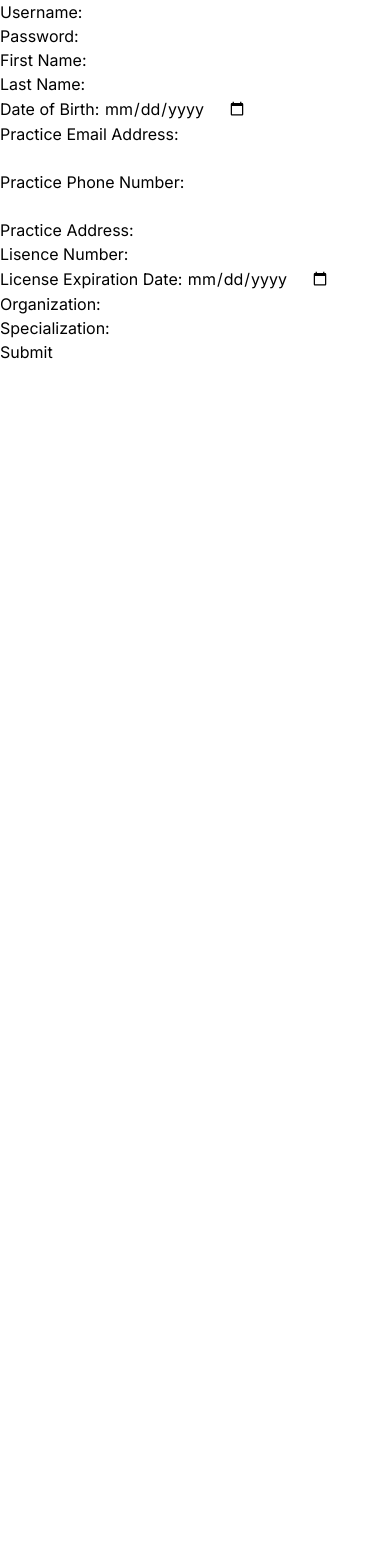
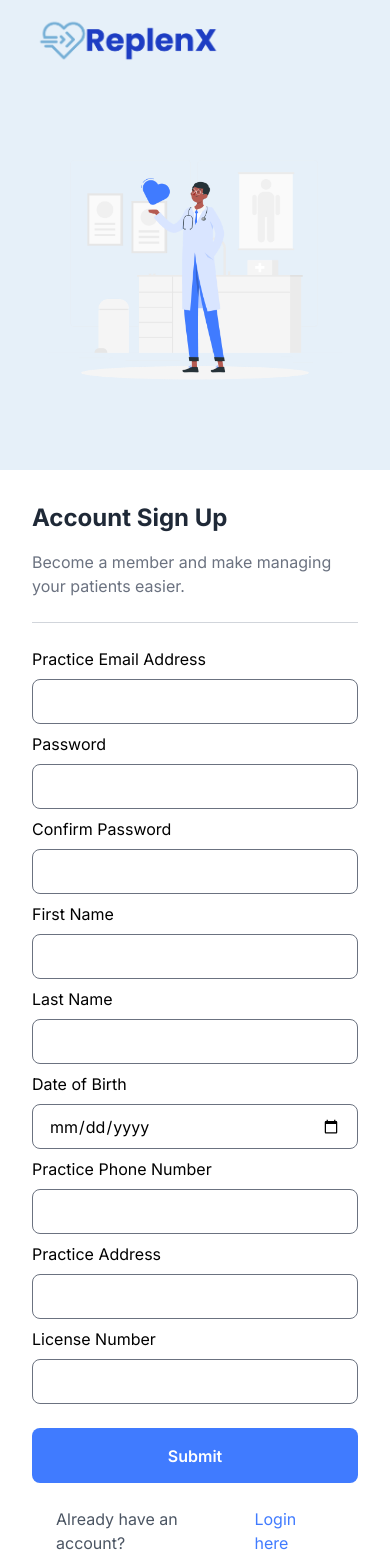
Before and after one commit to WarrenLaz/HealthCare_Pill_Tracker, a React (Create React App) app in the folder Client_Side/physician_webapp/: page /Reg in a window 390 px wide. Shown: the top 1568 px of the page. Before the commit the page ends 844 px from the top, so only its background shows below. Built offline with nearby package versions, Linux system fonts and the light colour scheme.

Commit message:
form validation and styling for register

```diff
--- a/Client_Side/physician_webapp/package.json
+++ b/Client_Side/physician_webapp/package.json
@@ -3,6 +3,7 @@
   "version": "0.1.0",
   "private": true,
   "dependencies": {
+    "@hookform/resolvers": "^3.9.1",
     "@testing-library/jest-dom": "^5.17.0",
     "@testing-library/react": "^13.4.0",
     "@testing-library/user-event": "^13.5.0",
@@ -10,9 +11,11 @@
     "http-proxy-middleware": "^3.0.3",
     "react": "^18.3.1",
     "react-dom": "^18.3.1",
+    "react-hook-form": "^7.53.2",
     "react-router-dom": "^6.27.0",
     "react-scripts": "5.0.1",
-    "web-vitals": "^2.1.4"
+    "web-vitals": "^2.1.4",
+    "zod": "^3.23.8"
   },
   "scripts": {
     "start": "react-scripts start",
--- a/Client_Side/physician_webapp/src/components/Reg.js
+++ b/Client_Side/physician_webapp/src/components/Reg.js
@@ -1,50 +1,251 @@
 import React from "react";
-import { useState } from "react";
-import axios from 'axios'
+import { useForm } from "react-hook-form";
+import { z } from "zod";
+import { zodResolver } from "@hookform/resolvers/zod";
+import axios from "axios";
+
+const schema = z
+  .object({
+    Practice_Email_Address: z
+      .string()
+      .email("Invalid email address")
+      .min(1, "Email is required"),
+    Password: z
+      .string()
+      .min(8, "Password must be at least 8 characters long")
+      .min(1, "Password is required"),
+    Confirm_Password: z
+      .string()
+      .min(8, "Confirm Password must be at least 8 characters long")
+      .min(1, "Confirm Password is required"),
+    First_Name: z.string().min(1, "First Name is required"),
+    Last_Name: z.string().min(1, "Last Name is required"),
+    Date_of_Birth: z.string().min(1, "Date of Birth is required"),
+    Practice_Phone_Number: z
+      .string()
+      .min(1, "Practice Phone Number is required")
+      .refine((val) => {
+        // Check if the phone number follows a simple US format
+        return /^\(?\d{3}\)?[-.\s]?\d{3}[-.\s]?\d{4}$/.test(val);
+      }, "Invalid phone number format"),
+    Practice_Address: z.string().min(1, "Practice Address is required"),
+    Lisence_Number: z.string().min(1, "License Number is required"),
+  })
+  .refine((data) => data.Password === data.Confirm_Password, {
+    message: "Passwords don't match",
+    path: ["Confirm_Password"],
+  });
 
 export const Reg = () => {
-    const[Resp, setResp] = useState("");
-    const[RegForm, setRegForm] = useState({
-            Username: "",
-            Password: "",
-            First_Name: "",
-            Last_Name: "",
-            Date_of_Birth: "" ,
-            Practice_Email_Address: "",
-            Practice_Phone_Number: "",
-            Practic_Address: "",
-            Lisence_Number: "",
-            License_Expiration_Date: "",
-            Organization: "",
-            Specialization: ""
-    });
+  const {
+    register,
+    handleSubmit,
+    formState: { errors },
+  } = useForm({
+    resolver: zodResolver(schema),
+  });
 
-    async function submittion(e) {
-        e.preventDefault();
-        await axios.post("/Registration", {RegForm}).then(resp => console.log(resp))
+  const onSubmit = async (data) => {
+    try {
+      const response = await axios.post(
+        "http://141.215.219.104:8000/Registration",
+        data
+      );
+      alert("Registration successful");
+    } catch (error) {
+      console.error("Error submitting form", error);
+      alert("There was an issue with the registration");
     }
+  };
 
-    const inputs = (e) =>{
-        setRegForm({...RegForm, [e.target.name] : e.target.value})
-    }
+  return (
+    <div className="min-h-screen flex lg:flex-row md:flex-row flex-col">
+      {/* Left Section for logo and image */}
+      <div className="lg:md:w-1/2 w-[100%] bg-secondary flex flex-col justify-center items-center">
+        <header className="w-full py-4 px-8">
+          <img src="replenx-main-logo.png" alt="Logo" className="w-48" />
+        </header>
+        <img
+          src="doctor-image.png"
+          alt="Doctor Illustration"
+          className="h-auto p-12 w-[100%] object-cover"
+        />
+      </div>
 
-    return (
-    <div>
-        <form onSubmit={submittion}>
-            Username: <input type ="text" onChange ={inputs} name ="Username"></input> <br></br>
-            Password: <input type ="text" onChange ={inputs} name ="Password"></input> <br></br>
-            First Name: <input type ="text" onChange ={inputs} name ="First_Name"></input> <br></br>
-            Last Name: <input type ="text" onChange ={inputs} name = "Last_Name"></input> <br></br>
-            Date of Birth: <input type ="date" onChange ={inputs} name = "Date_of_Birth"></input> <br></br>
-            Practice Email Address: <input  type ="text" onChange ={inputs} name = "Practice_Email_Address"></input> <br></br>
-            Practice Phone Number: <input type ="text" onChange ={inputs} name = "Practice_Phone_Number"></input> <br></br>
-            Practice Address: <input type ="text" onChange ={inputs} name = "Practic_Address"></input> <br></br>
-            Lisence Number: <input type ="number" onChange ={inputs} name = "Lisence_Number"></input> <br></br>
-            License Expiration Date: <input type ="date" onChange ={inputs} name = "License_Expiration_Date"></input> <br></br>
-            Organization: <input type ="text" onChange ={inputs} name = "Organization"></input> <br></br>
-            Specialization: <input type ="text" onChange ={inputs} name = "Specialization"></input> <br></br>
-            <button type="submit">Submit</button>
-        </form>
+      {/* Right Section for the Form */}
+      <div className="lg:md:w-1/2 w-[100%] p-8 flex justify-center items-center">
+        <div className="form-container max-w-[500px]">
+          <h2 className="text-2xl font-bold text-gray-800 mb-4">
+            Account Sign Up
+          </h2>
+          <p className="text-gray-500 mb-6 pb-6 border-b border-b-gray-300">
+            Become a member and make managing your patients easier.
+          </p>
+          <form onSubmit={handleSubmit(onSubmit)}>
+            <div>
+              <label htmlFor="Practice_Email_Address">
+                Practice Email Address
+              </label>
+              <input
+                type="text"
+                {...register("Practice_Email_Address")}
+                className={`w-full h-[45px] px-4 py-2 mt-2 mb-2 border rounded-lg focus:outline-none ${
+                  errors.Practice_Email_Address
+                    ? "border-red-500"
+                    : "border-gray-500"
+                } focus:ring-2 focus:ring-primary`}
+              />
+              {errors.Practice_Email_Address && (
+                <span className="text-red-500">
+                  {errors.Practice_Email_Address.message}
+                </span>
+              )}
+            </div>
+
+            <div>
+              <label htmlFor="Password">Password</label>
+              <input
+                type="password"
+                {...register("Password")}
+                className={`w-full h-[45px] px-4 py-2 mt-2 mb-2 border rounded-lg focus:outline-none ${
+                  errors.Password ? "border-red-500" : "border-gray-500"
+                } focus:ring-2 focus:ring-primary`}
+              />
+              {errors.Password && (
+                <span className="text-red-500">{errors.Password.message}</span>
+              )}
+            </div>
+
+            <div>
+              <label htmlFor="Confirm_Password">Confirm Password</label>
+              <input
+                type="password"
+                {...register("Confirm_Password")}
+                className={`w-full h-[45px] px-4 py-2 mt-2 mb-2 border rounded-lg focus:outline-none ${
+                  errors.Confirm_Password ? "border-red-500" : "border-gray-500"
+                } focus:ring-2 focus:ring-primary`}
+              />
+              {errors.Confirm_Password && (
+                <span className="text-red-500">
+                  {errors.Confirm_Password.message}
+                </span>
+              )}
+            </div>
+
+            <div>
+              <label htmlFor="First_Name">First Name</label>
+              <input
+                type="text"
+                {...register("First_Name")}
+                className={`w-full h-[45px] px-4 py-2 mt-2 mb-2 border rounded-lg focus:outline-none ${
+                  errors.First_Name ? "border-red-500" : "border-gray-500"
+                } focus:ring-2 focus:ring-primary`}
+              />
+              {errors.First_Name && (
+                <span className="text-red-500">
+                  {errors.First_Name.message}
+                </span>
+              )}
+            </div>
+
+            <div>
+              <label htmlFor="Last_Name">Last Name</label>
+              <input
+                type="text"
+                {...register("Last_Name")}
+                className={`w-full h-[45px] px-4 py-2 mt-2 mb-2 border rounded-lg focus:outline-none ${
+                  errors.Last_Name ? "border-red-500" : "border-gray-500"
+                } focus:ring-2 focus:ring-primary`}
+              />
+              {errors.Last_Name && (
+                <span className="text-red-500">{errors.Last_Name.message}</span>
+              )}
+            </div>
+
+            <div>
+              <label htmlFor="Date_of_Birth">Date of Birth</label>
+              <input
+                type="date"
+                {...register("Date_of_Birth")}
+                className={`w-full h-[45px] px-4 py-2 mt-2 mb-2 border rounded-lg focus:outline-none ${
+                  errors.Date_of_Birth ? "border-red-500" : "border-gray-500"
+                } focus:ring-2 focus:ring-primary`}
+              />
+              {errors.Date_of_Birth && (
+                <span className="text-red-500">
+                  {errors.Date_of_Birth.message}
+                </span>
+              )}
+            </div>
+
+            <div>
+              <label htmlFor="Practice_Phone_Number">
+                Practice Phone Number
+              </label>
+              <input
+                type="text"
+                {...register("Practice_Phone_Number")}
+                className={`w-full h-[45px] px-4 py-2 mt-2 mb-2 border rounded-lg focus:outline-none ${
+                  errors.Practice_Phone_Number
+                    ? "border-red-500"
+                    : "border-gray-500"
+                } focus:ring-2 focus:ring-primary`}
+              />
+              {errors.Practice_Phone_Number && (
+                <span className="text-red-500">
+                  {errors.Practice_Phone_Number.message}
+                </span>
+              )}
+            </div>
+
+            <div>
+              <label htmlFor="Practice_Address">Practice Address</label>
+              <input
+                type="text"
+                {...register("Practice_Address")}
+                className={`w-full h-[45px] px-4 py-2 mt-2 mb-2 border rounded-lg focus:outline-none ${
+                  errors.Practice_Address ? "border-red-500" : "border-gray-500"
+                } focus:ring-2 focus:ring-primary`}
+              />
+              {errors.Practice_Address && (
+                <span className="text-red-500">
+                  {errors.Practice_Address.message}
+                </span>
+              )}
+            </div>
+
+            <div>
+              <label htmlFor="Lisence_Number">License Number</label>
+              <input
+                type="number"
+                {...register("Lisence_Number")}
+                className={`w-full h-[45px] px-4 py-2 mt-2 mb-2 border rounded-lg focus:outline-none ${
+                  errors.Lisence_Number ? "border-red-500" : "border-gray-500"
+                } focus:ring-2 focus:ring-primary`}
+              />
+              {errors.Lisence_Number && (
+                <span className="text-red-500">
+                  {errors.Lisence_Number.message}
+                </span>
+              )}
+            </div>
+
+            <button
+              type="submit"
+              className="w-full h-[55px] bg-primary hover:bg-blue-600 text-white font-semibold py-2 rounded-lg transition-colors mt-4"
+            >
+              Submit
+            </button>
+          </form>
+
+          <p className="text-gray-600 p-6 mb-6 flex justify-center">
+            Already have an account?&nbsp;
+            <a href="/Login" className="text-primary hover:text-blue-700">
+              Login here
+            </a>
+          </p>
+        </div>
+      </div>
     </div>
-    );
+  );
 };
```
Also changed, not shown: 1 other file (tests, documents, lock files or other folders).
